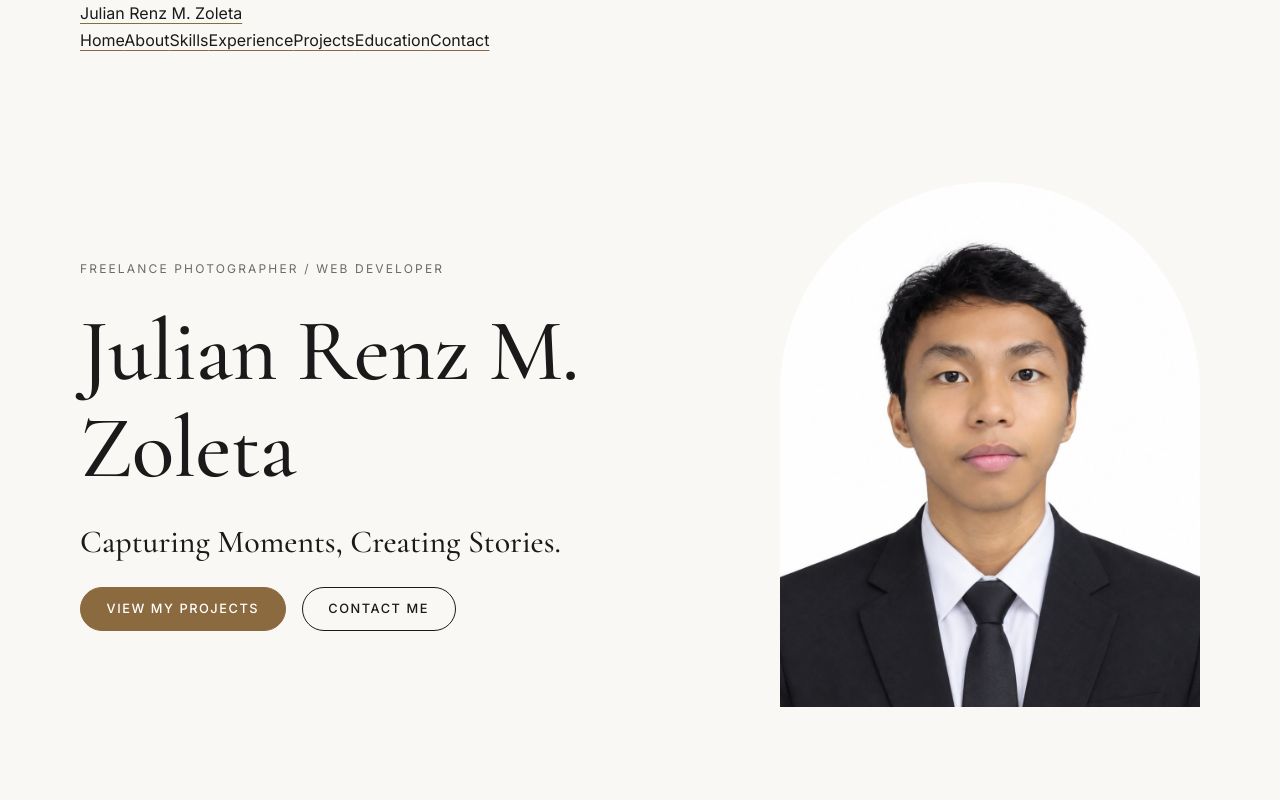
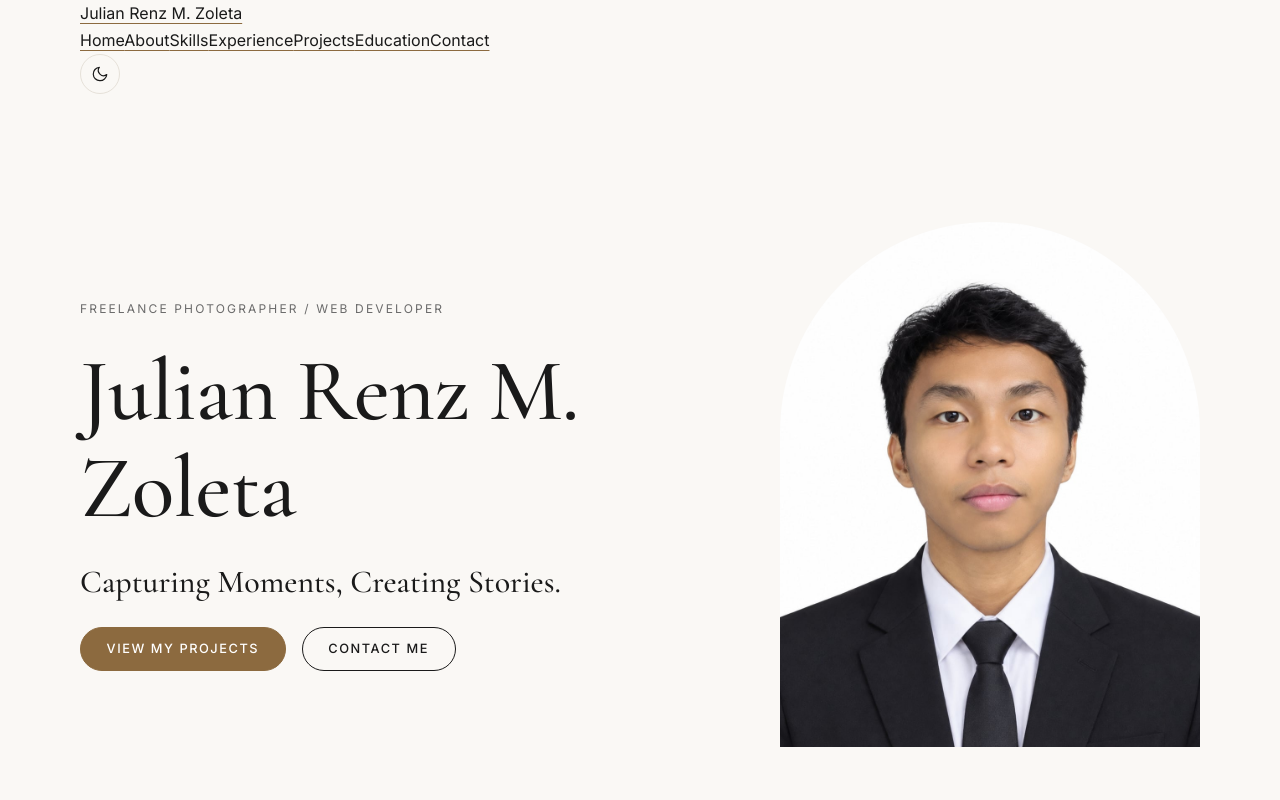
Before and after one commit to Jiro-op/my-portfolio, a React (Vite) app in the folder my-portfolio/: page / in a window 1280 px wide. Shown: the top 800 px of the page. Built offline with nearby package versions, Linux system fonts and the light colour scheme.

Commit message:
Add dark mode

```diff
--- a/my-portfolio/index.html
+++ b/my-portfolio/index.html
@@ -5,6 +5,18 @@
     <link rel="icon" type="image/svg+xml" href="/favicon.svg" />
     <meta name="viewport" content="width=device-width, initial-scale=1.0" />
     <title>Julian Zoleta</title>
+    <script>
+      try {
+        var saved = localStorage.getItem("theme");
+        var theme =
+          saved === "light" || saved === "dark"
+            ? saved
+            : window.matchMedia("(prefers-color-scheme: dark)").matches
+            ? "dark"
+            : "light"
+        document.documentElement.setAttribute("data-theme", theme);
+      } catch (e) {}
+    </script>
     <link rel="preconnect" href="https://fonts.googleapis.com" />
     <link rel="preconnect" href="https://fonts.gstatic.com" crossorigin />
     <link href="https://fonts.googleapis.com/css2?family=Cormorant+Garamond:wght@500;600&family=Inter:wght@400;500;600&display=swap" rel="stylesheet" />
--- a/my-portfolio/src/components/Navbar.jsx
+++ b/my-portfolio/src/components/Navbar.jsx
@@ -1,6 +1,7 @@
 import { useState } from "react";
+import { Link, NavLink } from "react-router";
 import { profile } from "../data/profile.js";
-import { Link, NavLink } from "react-router";
+import ThemeToggle from "./ThemeToggle.jsx";
 
 const links = [
     {to: "/", label:"Home"},
@@ -22,7 +23,18 @@
                 {profile.name}
                 </Link>
 
+                <nav id="main-nav" className={open ? "open" : ""}>
+                {links.map((link) => (
+                    <NavLink key={link.to} to={link.to} onClick={() => setOpen(false)}>
+                        {link.label}
+                    </NavLink>
+                ))}
+               </nav>
+
+               <div className="navbar-controls">
+                <ThemeToggle />
                 <button
+                    type="button"
                     className="menu-toggle"
                     aria-label="Toggle menu"
                     aria-expanded={open}
@@ -33,14 +45,7 @@
                  <span></span>
                  <span></span>
                 </button>
-
-                <nav id="main-nav" className={open ? "open" : ""}>
-                    {links.map((link) => (
-                        <NavLink key={link.to} to={link.to} onClick={() => setOpen(false)}>
-                            {link.label}
-                        </NavLink>
-                    ))}
-                </nav>
+               </div>
             </div>
         </header>
     );
--- /dev/null
+++ b/my-portfolio/src/components/ThemeToggle.jsx
@@ -0,0 +1,49 @@
+import { useState } from "react";
+
+function ThemeToggle() {
+    const [theme, setTheme] = useState(
+        () => document.documentElement.getAttribute("data-theme") || "light"
+    );
+
+    function toggleTheme() {
+        const next =  theme === "dark" ? "light" : "dark";
+        setTheme(next);
+        document.documentElement.setAttribute("data-theme", next);
+        try {
+            localStorage.setItem("theme", next);
+        }catch {
+            //
+        }
+    }
+
+    const isDark = theme === "dark";
+
+    return (
+        <button
+        type="button"
+        className="theme-toggle"
+        onClick={toggleTheme}
+        aria-label={isDark ? "Switch to light mode" : "Switch to dark mode"}
+        >
+        {isDark ? (
+            <svg width="18" height="18" viewBox="0 0 24 24" fill="none" stroke="currentColor" strokeWidth="1.6" strokeLinecap="round" strokeLinejoin="round" aria-hidden="true">
+                <circle cx="12" cy="12" r="5" />
+                <line x1="12" y1="1" x2="12" y2="3" />
+                <line x1="12" y1="21" x2="12" y2="23" />
+                <line x1="4.22" y1="4.22" x2="5.64" y2="5.64" />
+                <line x1="18.36" y1="18.36" x2="19.78" y2="19.78" />
+                <line x1="1" y1="12" x2="3" y2="12" />
+                <line x1="21" y1="12" x2="23" y2="12" />
+                <line x1="4.22" y1="19.78" x2="5.64" y2="18.36" />
+                <line x1="18.36" y1="5.64" x2="19.78" y2="4.22" />
+            </svg>
+        ) : (
+            <svg width="18" height="18" viewBox="0 0 24 24" fill="none" stroke="currentColor" strokeWidth="1.6" strokeLinecap="round" strokeLinejoin="round" aria-hidden="true">
+                <path d="M21 12.79A9 9 0 1 1 11.21 3 7 7 0 0 0 21 12.79z" />
+            </svg>
+        )}
+        </button>
+    );
+}
+
+export default ThemeToggle;
--- a/my-portfolio/src/index.css
+++ b/my-portfolio/src/index.css
@@ -426,3 +426,25 @@
   .project-layout {grid-template-columns: 1.6fr 1fr; gap: var(--space-5); align-items: start;}
   .project-facts {order: 0; position: sticky; top: 6rem;}
 }
+
+.navbar-controls {display: flex; align-items: center; gap: 0.5rem;}
+.navbar nav {margin-left: auto; margin-right: var(--space-3);}
+.theme-toggle {
+  display: grid;
+  place-items: center;
+  width: 2.5rem;
+  height: 2.5rem;
+  padding: 0;
+  background: none;
+  border: 1px solid var(--line);
+  border-radius: 50%;
+  color: var(--text);
+  cursor: pointer;
+  transition: border-color 0.2s, color 0.2s;
+}
+
+.theme-toggle:hover {border-color: var(--accent); color: var(--accent);}
+
+@media (max-width: 1024px) {
+  .navbar nav {margin: 0;}
+}
```
Lines whose indentation alone changed are shown as unchanged.
